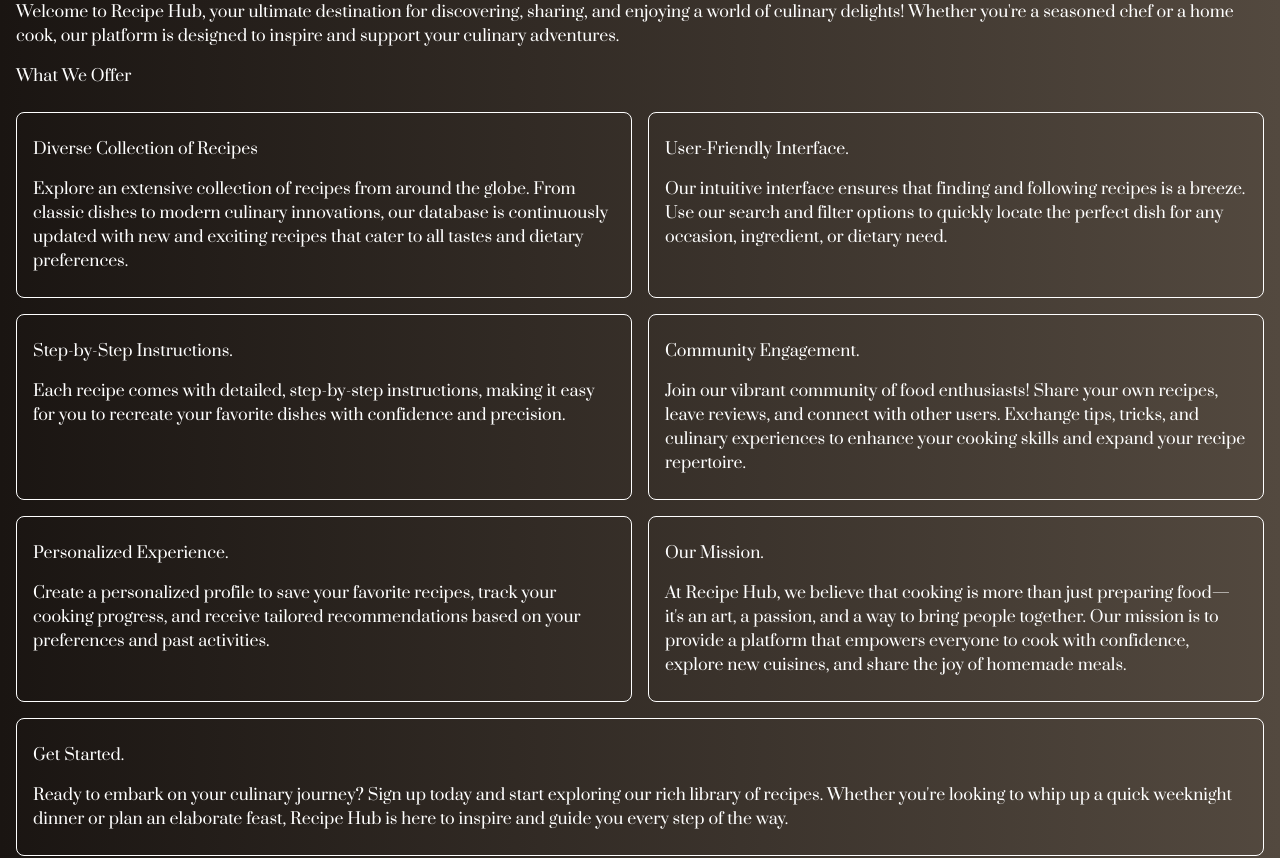
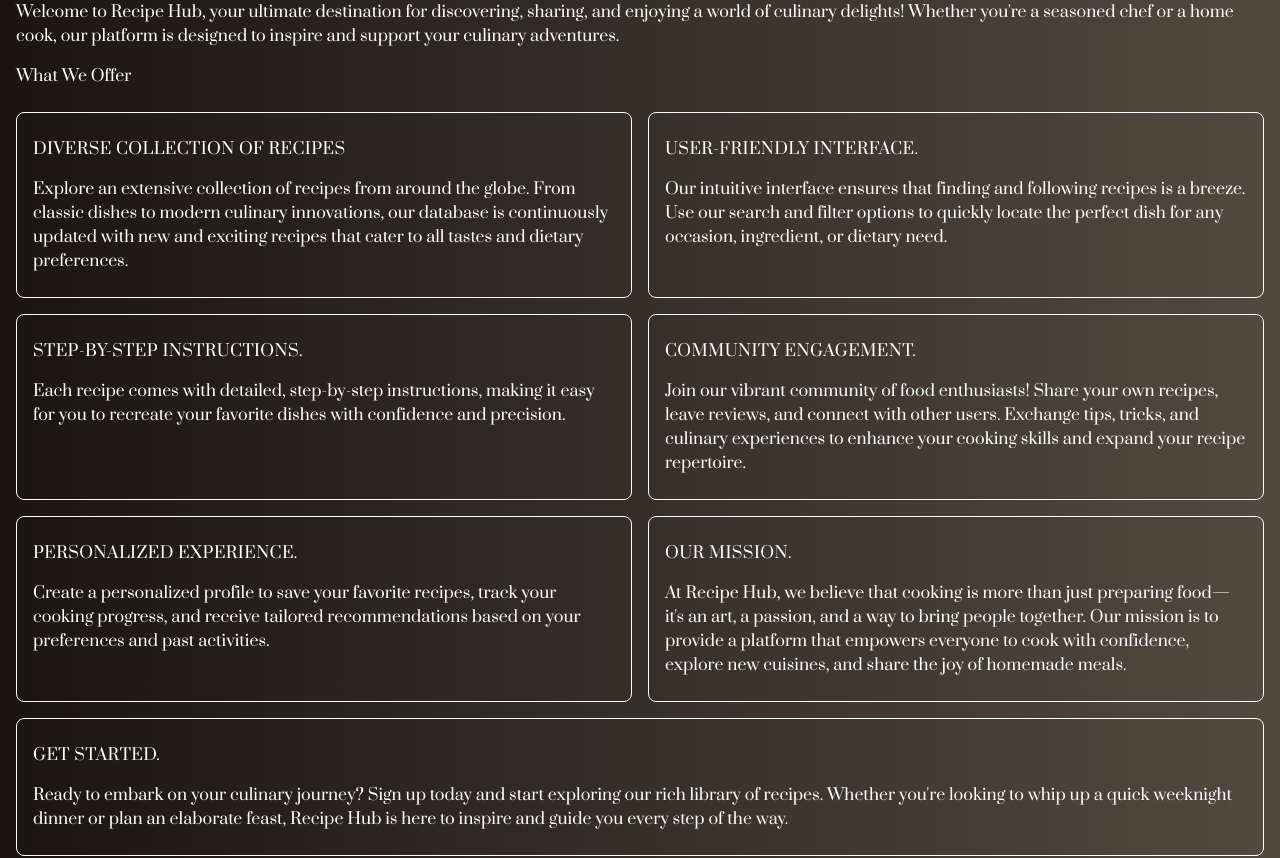
Before and after one commit to ToyEye/recipes-front, a Next.js app: page / in a window 1280 px wide. Shown: the part 840-1698 px from the top of the page. Built offline with nearby package versions, Linux system fonts and the light colour scheme.

Commit message:
add greetings

```diff
--- a/app/ui/home/Description.tsx
+++ b/app/ui/home/Description.tsx
@@ -12,7 +12,7 @@
         <Heading
           text="Welcome to the Recipe Hub"
           tag="h1"
-          className="underline mb-6 text-xl leading-4 tracking-wider md:text-2xl lg:text-3xl"
+          className="underline mb-6 text-xl leading-4 tracking-wider md:text-2xl lg:text-3xl underline-offset-[6px] decoration-1"
         />
         <Text
           as="primary"
@@ -25,9 +25,13 @@
           {greeting.map(({ title, text }) => (
             <li
               key={title}
-              className="border border-white rounded-lg px-4 py-6 md:last:col-span-2 overflow-hidden"
+              className="border border-white rounded-lg px-4 py-6 md:last:col-span-2 overflow-hidden "
             >
-              <Heading text={title} tag="h3" className="mb-4" />
+              <Heading
+                text={title}
+                tag="h3"
+                className="mb-4 uppercase tracking-wide"
+              />
               <Text as="primary" text={text} />
             </li>
           ))}
```
